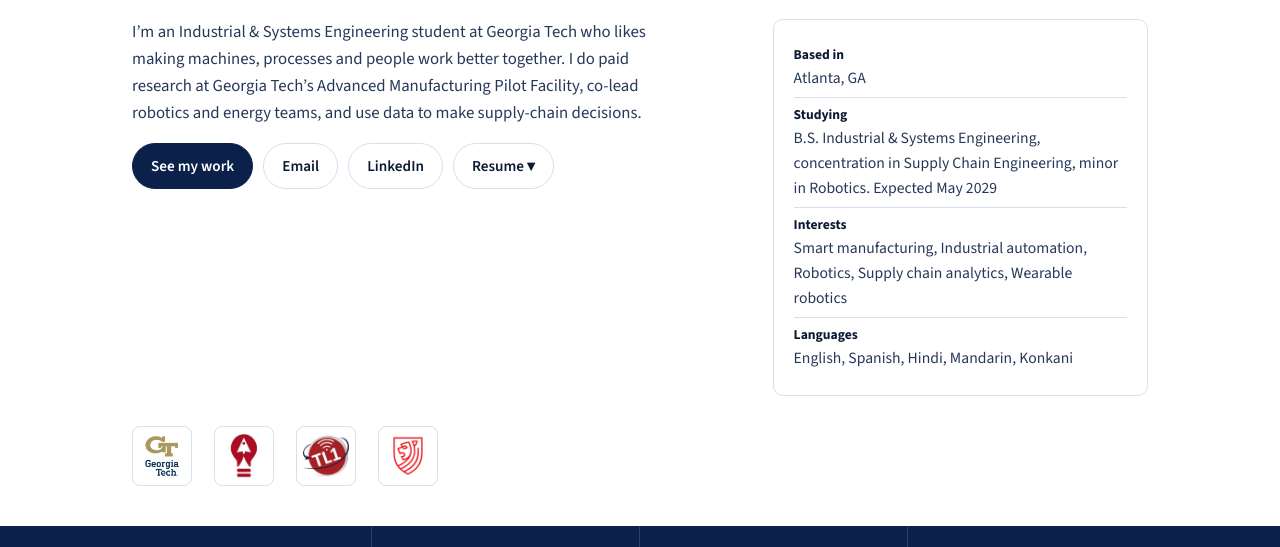
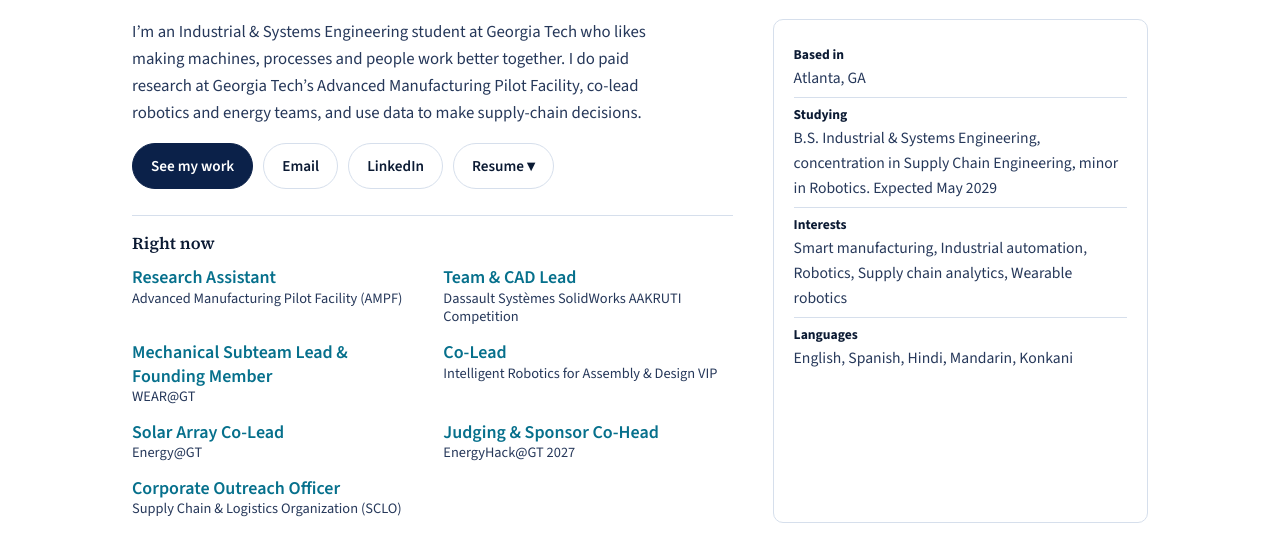
Before and after one commit to shreeniketb/shreeniketb.github.io, a plain HTML site: page index.html in a window 1280 px wide. Shown: the part 445-992 px from the top of the page. Drawn offline with Linux system fonts and the light colour scheme.

Commit message:
Real logos in timeline, competitions timeline, Right now list, short strengths/weaknesses, BCG July 2026, drop top logo strip
Co-Authored-By: Claude Opus 5.5 <noreply@anthropic.com>
Claude-Session: https://claude.ai/code/session_017JApCqXxUtVkCbqNiLLDkR

```diff
--- a/assets/content.js
+++ b/assets/content.js
@@ -32,22 +32,9 @@ window.PORTFOLIO = {
       { label: 'Mechanical design & robotics', src: 'assets/docs/Shreeniket_Bhat_Resume_Design_Robotics.pdf' },
       { label: 'Data, AI & analytics', src: 'assets/docs/Shreeniket_Bhat_Resume_Data_Analytics.pdf' }
     ],
-    logos: [
-      { name: 'Georgia Tech', src: 'Images/logos/gatech.png' },
-      { name: 'Harvard Undergraduate Ventures', src: 'Images/logos/harvard.jpg' },
-      { name: 'TradeLink Technologies', src: 'Images/logos/tradelink.jpg' },
-      { name: 'Stamford American School', src: 'Images/logos/stamford.png' }
-    ],
-    strengths: [                         // drafts: rewrite in your own words any time
-      'I bring structure to messy group work: one BOM, clear owners, written SOPs and meeting minutes people actually read.',
-      'Comfortable starting from zero. I taught myself Java for FRC and Python data pipelines on the job.',
-      'I can move between the shop floor and the spreadsheet, from robot cells and fixtures to newsvendor models and Monte Carlo runs.'
-    ],
-    weaknesses: [
-      'I say yes to too many things at once, so I have had to get strict about calendars and priorities.',
-      'I over-document. A two-line update sometimes turns into a full report.',
-      'My software depth is still growing: ROS and larger codebases are next on my list.'
-    ],
+    logos: [],                           // top logo strip disabled; logos show in the Experience timeline
+    strengths: ['Say yes to everything', 'Efficient LLM user', 'Interdisciplinary approach', 'Leadership conviction'],
+    weaknesses: ['Say yes to too much', 'Reflecting', 'Good food'],
     intro: 'I’m an Industrial & Systems Engineering student at Georgia Tech who likes making machines, processes and people work better together. I do paid research at Georgia Tech’s Advanced Manufacturing Pilot Facility, co-lead robotics and energy teams, and use data to make supply-chain decisions.',
     about: [
       'I was born in India, grew up in Hong Kong, and now study <strong>Industrial & Systems Engineering at Georgia Tech</strong> (#1 IE program, U.S. News). Most of my work sits where hardware meets operations: robotic cells, inspection, fixtures and safety on one side; forecasting, sourcing and process improvement on the other.',
@@ -72,7 +59,7 @@ window.PORTFOLIO = {
   experience: [
     {
       id: 'ampf',
-      logo: 'Images/logos/gatech.png',
+      logo: 'assets/img/logos/ampf.png',
       group: 'Research & Internships',
       title: 'Robotic Inspection, Handling & Safeguarding for Metal AM',
       role: 'Research Assistant (Paid)',
@@ -102,7 +89,7 @@ window.PORTFOLIO = {
       media: []
     },
     {
-      id: 'siemens',
+      id: 'siemens', logo: 'assets/img/logos/siemens.png',
       group: 'Research & Internships',
       title: 'Full Digital-Manufacturing Chain: CAD to Live Robots',
       role: 'Smart Manufacturing Engineering Intern',
@@ -189,7 +176,7 @@ window.PORTFOLIO = {
   projects: [
     {
       id: 'iise',
-      logo: 'Images/logos/gatech.png',
+      logo: 'assets/img/logos/901partners.png',
       group: 'Competitions',
       title: 'Launch Demand Forecast & Purchase Plan for 170 Stores',
       role: 'Team Lead',
@@ -223,7 +210,7 @@ window.PORTFOLIO = {
       ]
     },
     {
-      id: 'aakruti',
+      id: 'aakruti', logo: 'assets/img/logos/dassault.png',
       group: 'Competitions',
       title: 'AirShield: Solar-Powered Air-Filtration Wall',
       role: 'Team & CAD Lead',
@@ -265,7 +252,7 @@ window.PORTFOLIO = {
     },
     {
       id: 'wear',
-      logo: 'Images/logos/gatech.png',
+      logo: 'assets/img/logos/weargt.png',
       group: 'Student Teams & Leadership',
       title: 'Leading Mechanical for a Wearable-Robotics Club: Prosthetics to Exoskeleton',
       role: 'Mechanical Subteam Lead & Founding Member',
@@ -323,7 +310,7 @@ window.PORTFOLIO = {
     },
     {
       id: 'solar',
-      logo: 'Images/logos/gatech.png',
+      logo: 'assets/img/logos/energygt.png',
       group: 'Student Teams & Leadership',
       title: 'Collapsible Solar Array: From Demo to Product',
       role: 'Solar Array Co-Lead (Electrical) and Data Lead',
@@ -351,7 +338,7 @@ window.PORTFOLIO = {
     },
     {
       id: 'energyhack',
-      logo: 'Images/logos/gatech.png',
+      logo: 'assets/img/logos/energygt.png',
       group: 'Student Teams & Leadership',
       title: 'EnergyHack@GT 2027: Judges and Sponsors',
       role: 'Judging & Sponsor Co-Head',
@@ -370,8 +357,7 @@ window.PORTFOLIO = {
       media: []
     },
     {
-      id: 'tesla',
-      logo: 'Images/logos/gatech.png',
+      id: 'tesla', ini: 'SCLO',
       group: 'Competitions',
       title: 'Tesla Sourcing Strategy under Uncertainty',
       role: 'Team Lead',
@@ -394,8 +380,7 @@ window.PORTFOLIO = {
       media: []
     },
     {
-      id: 'hackgt',
-      logo: 'Images/logos/gatech.png',
+      id: 'hackgt', ini: 'HackGT',
       group: 'Competitions',
       title: 'ScamShield-AI: Real-Time Scam-Call Protection',
       role: 'Product Lead',
@@ -418,7 +403,7 @@ window.PORTFOLIO = {
       media: []
     },
     {
-      id: 'forage',
+      id: 'forage', logo: 'assets/img/logos/siemens.png',
       group: 'Competitions',
       title: 'Wheel-Assembly Bottleneck & Layout Fix',
       role: 'Participant',
@@ -439,12 +424,12 @@ window.PORTFOLIO = {
       media: []
     },
     {
-      id: 'bcg',
+      id: 'bcg', ini: 'BCG',
       group: 'Competitions',
       title: 'Thinking Like a Strategy Consultant: Revenue Growth Ideas',
       role: 'Participant',
       org: 'BCG: Introduction to Strategy Consulting Job Simulation (Forage)',
-      date: '',
+      date: 'July 2026',
       cat: 'Strategy, Problem Solving',
       context: 'A Boston Consulting Group job simulation on Forage: help a fictional luxury clothing company grow sales revenue, using the way BCG consultants approach a problem.',
       why: 'Good engineering and operations work starts the same way good strategy does: question the assumptions everyone takes for granted before generating solutions.',
@@ -458,8 +443,7 @@ window.PORTFOLIO = {
       media: []
     },
     {
-      id: 'sclo',
-      logo: 'Images/logos/gatech.png',
+      id: 'sclo', ini: 'SCLO',
       group: 'Student Teams & Leadership',
       title: 'Bringing Supply-Chain Employers to Georgia Tech Students',
       role: 'Corporate Outreach Officer',
@@ -488,7 +472,7 @@ window.PORTFOLIO = {
   /* ---------------- EARLIER WORK (high school) ---------------- */
   earlier: [
     {
-      id: 'vision', group: 'Earlier Work', title: 'VisionXcelerate: AR Smart Glasses for Dementia', org: 'NYAS Junior Academy', date: '2024',
+      id: 'vision', logo: 'Images/logos/nyas.PNG', group: 'Earlier Work', title: 'VisionXcelerate: AR Smart Glasses for Dementia', org: 'NYAS Junior Academy', date: '2024',
       cat: 'Wearables, Product Design', badge: 'Winner, 1st of 170 teams',
       context: 'Dementia patients lose independence as memory declines, and most assistive tech reacts after something goes wrong.',
       roleText: 'Led CAD design, research, and the embedded IoT hardware and software stack; designed the AR interface concept for real-time memory cues.',
@@ -497,7 +481,7 @@ window.PORTFOLIO = {
       media: [{ src: 'assets/img/visionx-glasses.jpg', cap: 'Smart-glasses CAD concept' }]
     },
     {
-      id: 'gripper', group: 'Earlier Work', title: 'Pneumatic Soft Robotic Gripper for Fruit Harvesting', org: 'Northwood School, Lake Placid', date: '2024',
+      id: 'gripper', logo: 'assets/img/logos/northwood.png', group: 'Earlier Work', title: 'Pneumatic Soft Robotic Gripper for Fruit Harvesting', org: 'Northwood School, Lake Placid', date: '2024',
       cat: 'Soft Robotics, Biomimicry', badge: 'Lake Placid STEM Exhibition',
       context: 'Rigid grippers bruise soft produce; small farms need compliant, low-cost alternatives, a problem I saw in rural Indian agriculture.',
       roleText: 'Self-led, end-to-end: CAD, 3D-printed molds, silicone casting, Arduino-controlled pneumatics, and testing.',
@@ -512,7 +496,7 @@ window.PORTFOLIO = {
       ]
     },
     {
-      id: 'frc', group: 'Earlier Work', title: 'FRC Robot: Mechanical Lead & Autonomous Gyro-Drive', org: 'Northwood School FRC Team', date: '2024',
+      id: 'frc', logo: 'assets/img/logos/northwood.png', group: 'Earlier Work', title: 'FRC Robot: Mechanical Lead & Autonomous Gyro-Drive', org: 'Northwood School FRC Team', date: '2024',
       cat: 'Robotics, Controls', badge: '3rd, South Florida Regional',
       context: 'FRC robots drift in the 15-second autonomous period; the team had no experienced programmer.',
       roleText: 'Mechanical Lead on the team; also taught myself Java and wrote the gyro-drive autonomous routine that self-corrects heading.',
@@ -525,7 +509,7 @@ window.PORTFOLIO = {
       ]
     },
     {
-      id: 'adirondack', group: 'Earlier Work', title: 'Modernist Adirondack Home: Full CAD House Plan', org: 'Northwood School', date: 'March – May 2024',
+      id: 'adirondack', logo: 'assets/img/logos/northwood.png', group: 'Earlier Work', title: 'Modernist Adirondack Home: Full CAD House Plan', org: 'Northwood School', date: 'March – May 2024',
       cat: 'Architectural CAD',
       context: 'Design a complete three-storey home from scratch using CAD only.',
       roleText: 'Independently produced dimensioned floor plans, a 3D model with interiors, section views and a cardboard scale model.',
@@ -540,7 +524,7 @@ window.PORTFOLIO = {
       ]
     },
     {
-      id: 'studyunit', group: 'Earlier Work', title: 'Portable Study Unit: Electronic Product Design', org: 'King George V School (IGCSE DT)', date: '2023',
+      id: 'studyunit', logo: 'assets/img/logos/kgv.png', group: 'Earlier Work', title: 'Portable Study Unit: Electronic Product Design', org: 'King George V School (IGCSE DT)', date: '2023',
       cat: 'Product Design, Electronics', badge: 'Highest in Asia, IGCSE DT',
       context: 'Small Hong Kong homes make it hard for students and remote workers to keep an organised, ventilated workspace.',
       roleText: 'Ran the full design process: client research, CAD, engineering drawings, electronics (LDR, thermistor, cooling fan) and manufacture.',
@@ -562,7 +546,7 @@ window.PORTFOLIO = {
       media: [], pdf: 'pdfs/gametheory_slides.pdf'
     },
     {
-      id: 'truss', group: 'Earlier Work', title: 'Popsicle Warren Truss Bridge', org: 'Northwood School', date: '2024',
+      id: 'truss', logo: 'assets/img/logos/northwood.png', group: 'Earlier Work', title: 'Popsicle Warren Truss Bridge', org: 'Northwood School', date: '2024',
       cat: 'Structural Engineering',
       context: 'Maximise load capacity of a popsicle-stick bridge on a fixed materials budget.',
       roleText: 'Chose a Warren truss in simulation, hand-analysed it (moments, method of joints), then built and load-tested it.',
--- a/assets/site.css
+++ b/assets/site.css
@@ -120,10 +120,17 @@ section{padding:72px 0 0}
 .timeline{list-style:none;margin:0;padding:0}
 .tl-group{font-size:1.15rem;margin:28px 0 6px;color:var(--ink)}
 .timeline{position:relative}
-.timeline li{display:grid;grid-template-columns:64px 200px 1fr;gap:22px;padding:22px 0;border-bottom:1px solid var(--rule);align-items:start}
+.timeline li{display:grid;grid-template-columns:76px 190px 1fr;gap:22px;padding:22px 0;border-bottom:1px solid var(--rule);align-items:start}
 .timeline li:last-child{border-bottom:0}
-.tl-logo{width:56px;height:56px;border-radius:10px;object-fit:contain;background:#fff;border:1px solid var(--rule);padding:5px}
-.tl-ini{display:grid;place-items:center;font-family:var(--serif);font-weight:700;font-size:1.2rem;color:#fff;background:var(--navy);border-color:var(--navy)}
+.tl-logo{width:76px;height:56px;border-radius:10px;object-fit:contain;background:#fff;border:1px solid var(--rule);padding:5px}
+.tl-ini{display:grid;place-items:center;font-family:var(--sans);font-weight:700;font-size:.95rem;color:#fff;background:var(--navy);border-color:var(--navy);letter-spacing:.02em}
+.tl-ini.long{font-size:.72rem}
+.now{margin-top:26px;padding-top:18px;border-top:1px solid var(--rule)}
+.now h3{font-size:1.05rem;margin-bottom:8px}
+.now ul{list-style:none;margin:0;padding:0;display:grid;grid-template-columns:1fr 1fr;gap:6px 22px}
+.now li{line-height:1.3;padding:4px 0}
+.now a{font-weight:600;text-decoration:none}
+.now span{display:block;color:var(--ink-2);font-size:.9rem}
 .tl-when{font-weight:700;color:var(--ink);padding-top:3px}
 .tl-when span{display:block;font-weight:400;color:var(--ink-2);font-size:.95rem}
 .tl-body h3{margin-bottom:2px}
@@ -142,7 +149,8 @@ section{padding:72px 0 0}
 .skill-card li{margin:3px 0;color:var(--ink)}
 .skill-card li::marker{color:var(--accent)}
 .sw-card{background:var(--band);border:1px solid var(--rule);border-radius:var(--r);padding:16px 18px}
-.sw-card li{margin:4px 0}
+.sw-card li{margin:4px 0;font-weight:600}
+.sw-card ul{padding-left:1.1rem;margin:0}
 .resume-menu{position:relative}
 .resume-menu summary{list-style:none;cursor:pointer}
 .resume-menu summary::-webkit-details-marker{display:none}
--- a/assets/site.js
+++ b/assets/site.js
@@ -86,6 +86,7 @@
   /* ---------- home ---------- */
   function logoEl(it) {
     if (it.logo) return '<img class="tl-logo" src="' + u(it.logo) + '" alt="">';
+    if (it.ini) return '<span class="tl-logo tl-ini' + (it.ini.length > 3 ? ' long' : '') + '">' + esc(it.ini) + '</span>';
     var ini = (it.org || '').replace(/[^A-Za-z ]/g, ' ').split(/\s+/).filter(Boolean).slice(0, 2).map(function (w) { return w[0]; }).join('');
     return '<span class="tl-logo tl-ini">' + esc(ini) + '</span>';
   }
@@ -105,6 +106,8 @@
     var logos = (p.logos || []).map(function (l) { return '<img src="' + u(l.src) + '" alt="' + esc(l.name) + '" title="' + esc(l.name) + '">'; }).join('');
     var leadIds = ['wear', 'vip', 'solar', 'energyhack', 'sclo'];
     var lead = P.projects.filter(function (x) { return leadIds.indexOf(x.id) >= 0; });
+    var comps = P.projects.filter(function (x) { return x.group === 'Competitions'; });
+    var now = [].concat(P.experience, P.projects).filter(function (x) { return /Present/.test(x.date || ''); });
     var html = header() + '<main>' +
       '<section class="hero"><div class="wrap">' +
       '<div class="banner"><img src="' + u(p.banner) + '" alt="Tech Tower, Georgia Tech"></div>' +
@@ -114,7 +117,10 @@
       '<div class="btns"><a class="btn" href="#work">See my work</a>' +
       '<a class="btn ghost" href="mailto:' + p.email + '">Email</a>' +
       '<a class="btn ghost" href="https://' + p.linkedin + '" target="_blank" rel="noopener">LinkedIn</a>' +
-      resumeMenu(p) + '</div></div>' +
+      resumeMenu(p) + '</div>' +
+      '<div class="now"><h3>Right now</h3><ul>' + now.map(function (x) {
+        return '<li><a href="' + link(x) + '">' + esc(x.role.split(' (')[0]) + '</a><span>' + esc(x.org.split(',')[0]) + '</span></li>';
+      }).join('') + '</ul></div></div>' +
       '<dl class="facts">' + p.facts.map(function (f) { return '<div><dt>' + esc(f[0]) + '</dt><dd>' + esc(f[1]) + '</dd></div>'; }).join('') + '</dl></div>' +
       (logos ? '<div class="logos">' + logos + '</div>' : '') +
       '</div></section>' +
@@ -127,7 +133,8 @@
 
       band('experience', true, '<div class="sec-head"><h2>Experience</h2></div>' +
         '<h3 class="tl-group">Research and internships</h3><ol class="timeline">' + P.experience.map(tlItem).join('') + '</ol>' +
-        '<h3 class="tl-group">Leadership</h3><ol class="timeline">' + lead.map(tlItem).join('') + '</ol>') +
+        '<h3 class="tl-group">Leadership</h3><ol class="timeline">' + lead.map(tlItem).join('') + '</ol>' +
+        '<h3 class="tl-group">Competitions and programs</h3><ol class="timeline">' + comps.map(tlItem).join('') + '</ol>') +
 
       band('about', false, '<div class="sec-head"><h2>About</h2></div><div class="two"><div>' +
         p.about.map(function (t) { return '<p>' + t + '</p>'; }).join('') +
```
Also changed, not shown: assets/img/logos/901partners.png (added), assets/img/logos/ampf.png (added), assets/img/logos/dassault.png (added), assets/img/logos/energygt.png (added), assets/img/logos/kgv.png (added), assets/img/logos/northwood.png (added), assets/img/logos/siemens.png (added), assets/img/logos/vnit.png (added), assets/img/logos/weargt.png (added), 1 other file.
